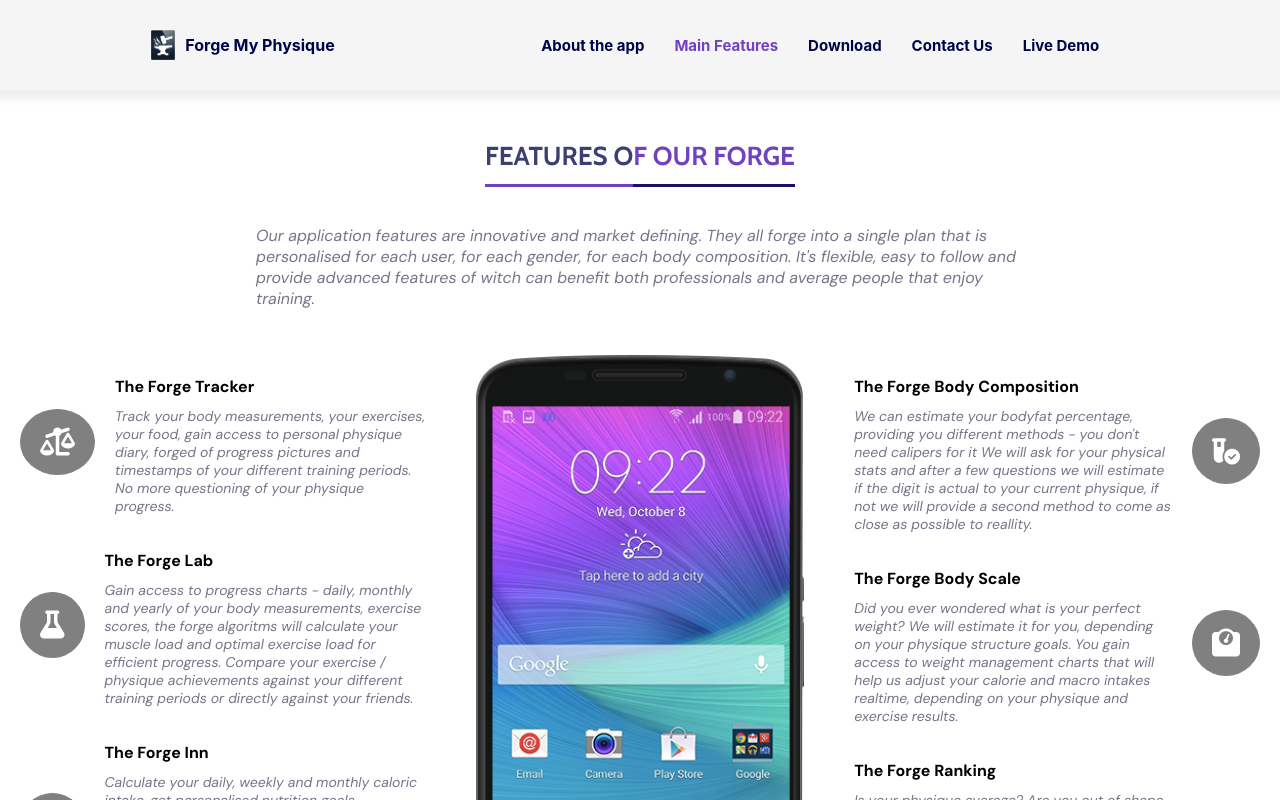
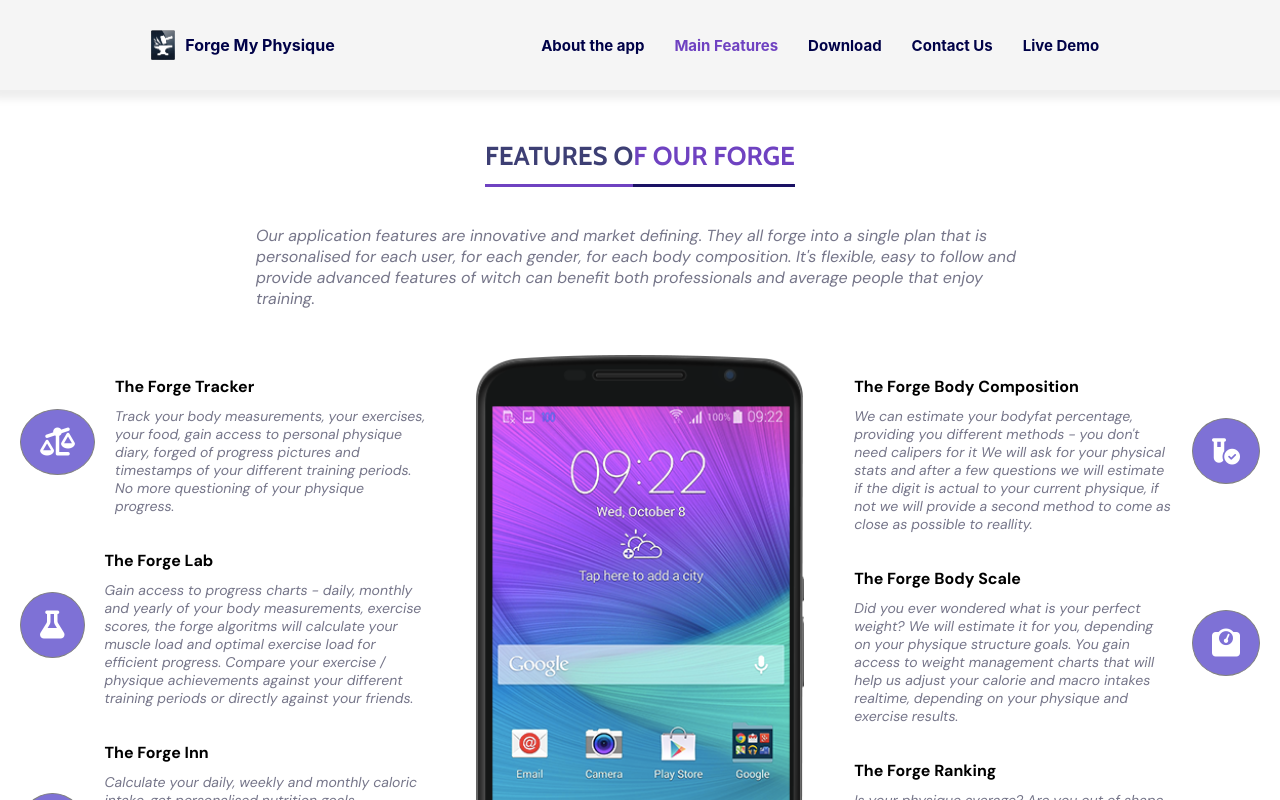
Before and after one commit to StGrozdanov/Forge-My-Physique-Website, a React (Create React App) app: page /features in a window 1280 px wide. Shown: the top 800 px of the page. Built offline with nearby package versions, Linux system fonts and the light colour scheme.

Commit message:
Improved Features Page design

```diff
--- a/src/components/Features/Feature.css
+++ b/src/components/Features/Feature.css
@@ -19,7 +19,7 @@
     border: 1px solid gray;
     padding: 20px 21px;
     border-radius: 50%;
-    background: gray;
+    background: #7e71d6;
     color: white;
     margin: 0 40px;
 }
```
